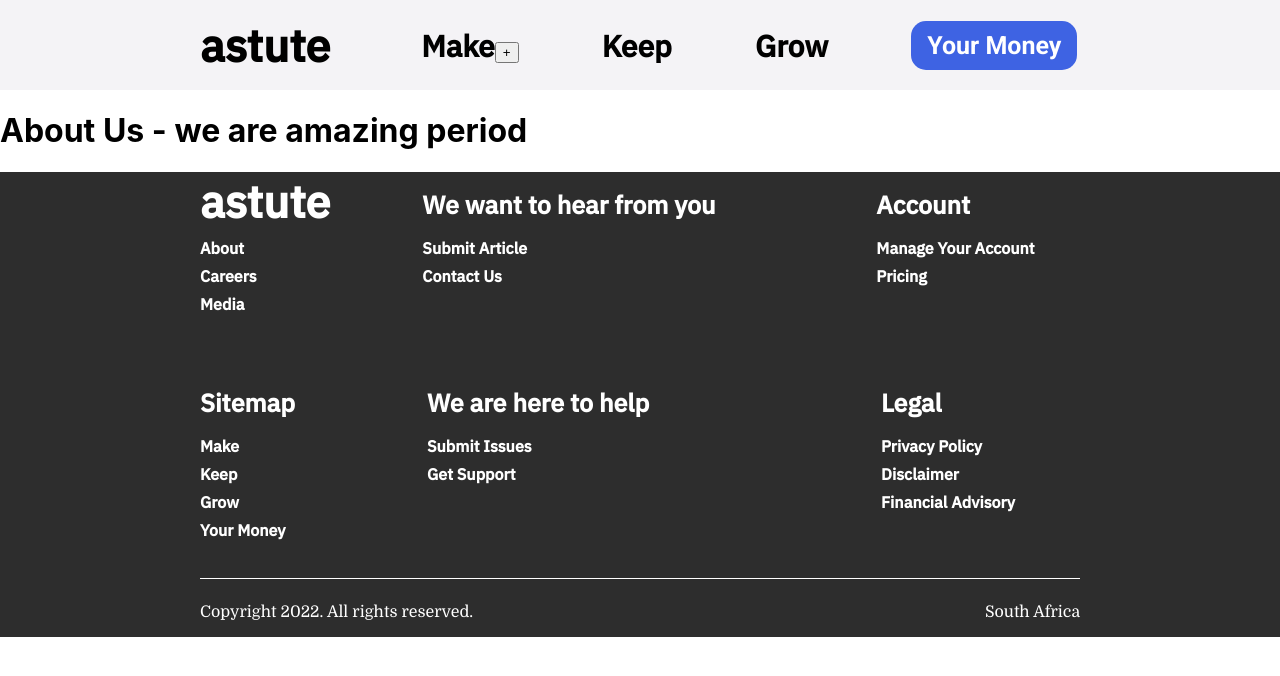
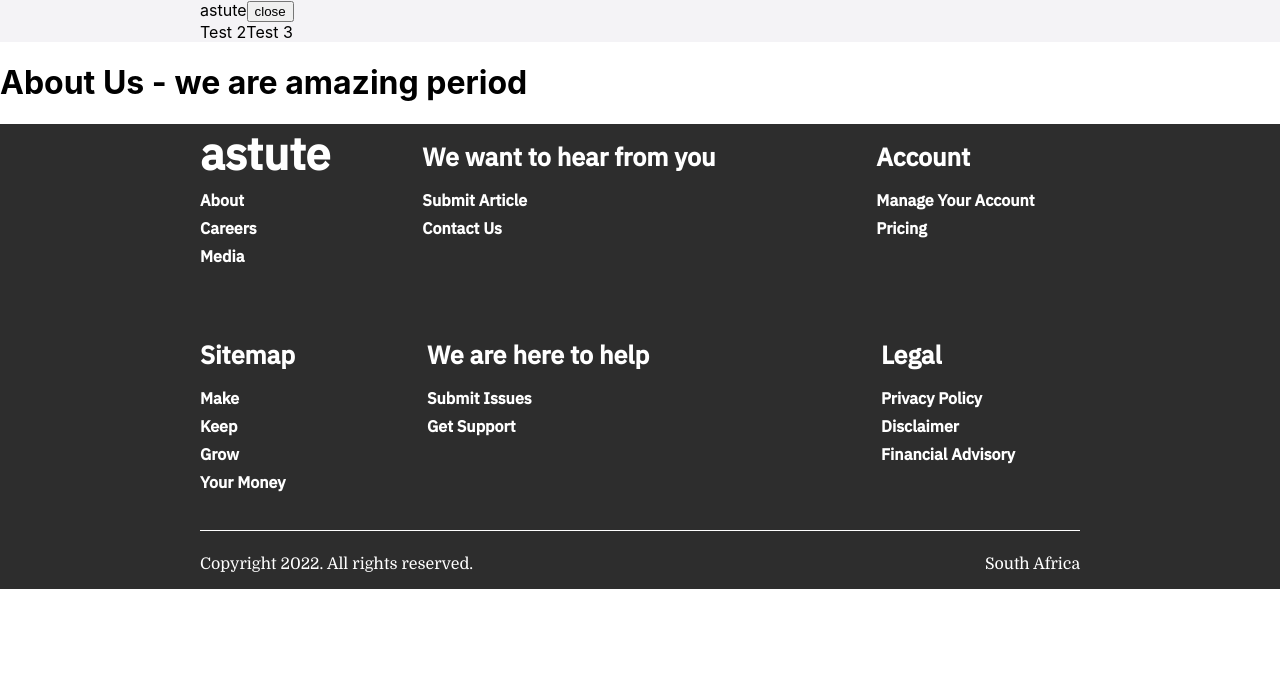
Before and after one commit to Munogwata/astute-v4, a Next.js app: page /about in a window 1280 px wide. Shown: the top 676 px of the page. Built offline with nearby package versions, Linux system fonts and the light colour scheme.

Commit message:
added the skeleton of the navigation bar just need to style

```diff
--- a/components/universal/Navbar.js
+++ b/components/universal/Navbar.js
@@ -1,104 +1,33 @@
 import navbarstyles from "../../styles/components/Navbar.module.scss";
 import Link from "next/link";
-import { useRouter } from "next/router";
-import { useState } from "react";
 
 function Navbar() {
-  const router = useRouter();
-  const [makeHover, viewMakeSublinks] = useState(false);
-  const [keepHover, viewKeepSublinks] = useState(false);
-  const [growHover, viewGrowSublinks] = useState(false);
-  const [moneyHover, viewMoneySublinks] = useState(false);
-
   return (
     <>
-      <div className={navbarstyles.topRow}>
+      <div className={navbarstyles.navContainer}>
         <div className={navbarstyles.linksContainer}>
-          {/*insert links */}
           <Link href='/'>
-            <a
-              className={
-                router.pathname == "/"
-                  ? navbarstyles.homeLink
-                  : navbarstyles.textLogo
+            <a>astute</a>
+          </Link>
+          <button
+            onClick={function myFunction() {
+              var x = document.getElementById("myLinks");
+              if (x.style.display === "block") {
+                x.style.display = "none";
+              } else {
+                x.style.display = "block";
               }
-            >
-              astute
-            </a>
-          </Link>
+            }}
+          >
+            close
+          </button>
 
-          <div className={navbarstyles.linksRow}>
-            {/*Make links  */}
-            <span>
-              <Link href='/make'>
-                <a
-                  className={
-                    router.pathname == "/make"
-                      ? navbarstyles.makeLink
-                      : navbarstyles.menuMakeLink
-                  }
-                >
-                  <span>Make</span>
-                </a>
-              </Link>
-
-              <span>
-                <button onClick={() => viewMakeSublinks(!makeHover)}>+</button>
-              </span>
-            </span>
-
-            <Link href='/keep'>
-              <a
-                className={
-                  router.pathname == "/keep"
-                    ? navbarstyles.keepLink
-                    : navbarstyles.menuKeepLink
-                }
-              >
-                Keep
-              </a>
-            </Link>
-
-            <Link href='/grow'>
-              <a
-                className={
-                  router.pathname == "/grow"
-                    ? navbarstyles.growLink
-                    : navbarstyles.menuGrowLink
-                }
-              >
-                Grow
-              </a>
-            </Link>
-
-            <div>
-              <Link href='/money'>
-                <a
-                  className={
-                    router.pathname == "/money"
-                      ? navbarstyles.activeButton
-                      : navbarstyles.button
-                  }
-                >
-                  {" "}
-                  Your Money
-                </a>
-              </Link>
-            </div>
+          <div id='myLinks'>
+            <a>Test 2</a>
+            <a>Test 3</a>
           </div>
         </div>
       </div>
-
-      {/* this is the second row */}
-
-      {makeHover ? (
-        <div className={navbarstyles.secondRow}>
-          <div className={navbarstyles.linksContainer}>
-            <div className={navbarstyles.textLogoHidden}>astute</div>
-            <h1> test content</h1>
-          </div>
-        </div>
-      ) : null}
     </>
   );
 }
--- a/styles/components/Navbar.module.scss
+++ b/styles/components/Navbar.module.scss
@@ -1,187 +1,14 @@
 @use "../base/Colors.module.scss" as color;
+@use "../base/Fonts.module.scss" as font;
 @use "../base/MediaQueries.module.scss" as mediaquery;
-@use "../base/Fonts.module.scss" as font;
 
-.list {
-  list-style-type: none;
-}
-
-.sublist {
-  list-style-type: none;
-  display: none;
-}
-
-@mixin menuLink {
-  color: color.$black;
-  @include font.menu-link-default;
-}
-
-.menuMakeLink {
-  @include menuLink;
-}
-
-.makeLink {
-  color: color.$primary-lavendar-dark;
-  @include font.menu-link-default;
-}
-
-.test {
-  background-color: green;
-  display: inline-block;
-}
-
-.test:hover {
-  background-color: yellow;
-}
-.test:hover + .sublist {
-  color: orange;
-  display: flex;
-}
-
-.menuMakeLink:hover + .sublist {
-  display: flex;
-}
-
-.menuKeepLink {
-  @include menuLink;
-}
-
-.menuGrowLink {
-  @include menuLink;
-}
-
-.menuMoneyLink {
-  @include menuLink;
-}
-
-.sublinkBloc {
-  display: flex;
-  flex-direction: column;
-}
-
-.sublinkImage {
-  height: 58px;
-  display: flex;
-  margin-bottom: 16px;
-}
-
-@mixin rowStyle {
+.navContainer {
+  width: 100%;
   background-color: color.$light-grey;
   display: flex;
-  width: 100%;
-  height: fit-content;
-  padding-top: 16px;
-  padding-bottom: 16px;
-  top: 0;
-  position: relative;
   justify-content: center;
 }
 
-@mixin innerContainer {
+.linksContainer {
   width: mediaquery.$inner-desktoppage-container;
-  display: flex;
-  align-items: center;
-  align-content: center;
-  height: fit-content;
 }
-
-.topRow {
-  @include rowStyle;
-}
-
-.linksContainer {
-  @include innerContainer;
-}
-
-.active {
-  color: green;
-}
-
-.linksRow {
-  width: 656px;
-  display: flex;
-  align-items: center;
-  align-content: center;
-  justify-content: space-between;
-  height: fit-content;
-}
-
-.hoverContainerMake {
-  visibility: hidden;
-}
-
-.topRow:hover + .hoverContainer {
-  visibility: visible;
-}
-
-.textLogo {
-  @include font.logo-text-default;
-  padding-right: 91px;
-}
-
-.textLogoHidden {
-  @include font.logo-text-default;
-  padding-right: 91px;
-  visibility: hidden;
-}
-
-.growLink {
-  color: color.$primary-green-main;
-  @include font.menu-link-default;
-}
-
-.keepLink {
-  color: color.$primary-orange-main;
-  @include font.menu-link-default;
-}
-
-.homeLink {
-  color: color.$primary-blue-main;
-  @include font.logo-text-default;
-  padding-right: 91px;
-}
-
-.button {
-  width: 166px;
-  height: 49px;
-  border-radius: 15px;
-  background-color: color.$primary-blue-main;
-  display: flex;
-  justify-content: center;
-  align-items: center;
-  color: color.$white;
-  @include font.button-text-default;
-}
-
-.button:hover {
-  width: 166px;
-  height: 49px;
-  border-radius: 15px;
-  background-color: color.$primary-blue-light;
-  display: flex;
-  justify-content: center;
-  align-items: center;
-  color: color.$white;
-  @include font.button-text-default;
-}
-
-.activeButton {
-  width: 166px;
-  height: 49px;
-  border-radius: 15px;
-  display: flex;
-  justify-content: center;
-  align-items: center;
-  color: color.$primary-blue-main;
-  @include font.button-text-default;
-  border: 4px solid color.$white;
-}
-
-.buttonLink {
-  color: color.$white;
-  @include font.button-text-default;
-}
-
-.secondRow {
-  @include rowStyle;
-}
```
Also changed, not shown: public/icons/down-arrow.svg (added), public/icons/up-arrow.svg (added).
